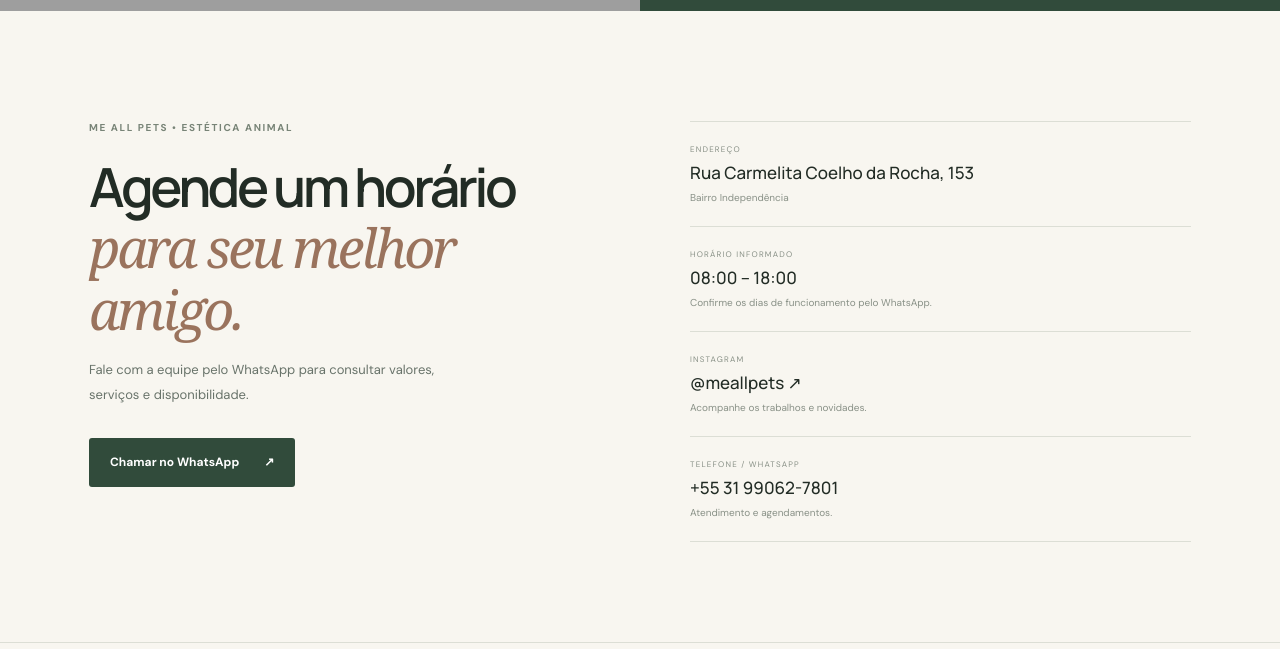
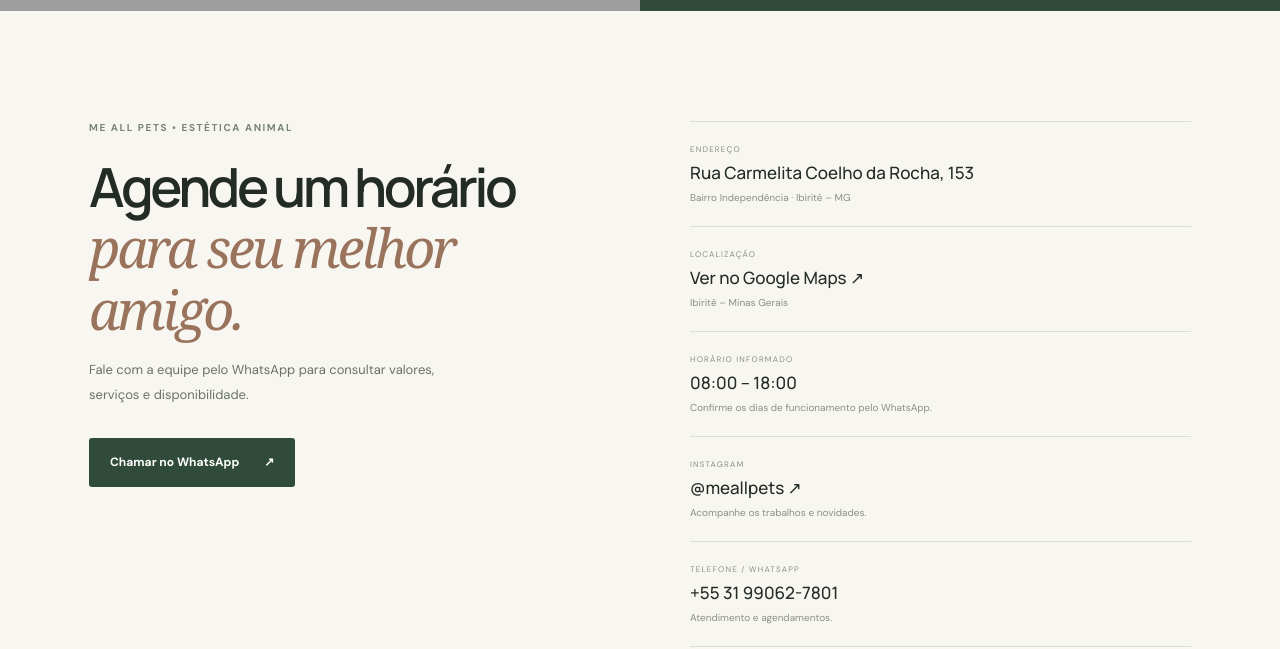
Before and after one commit to jastudiodigital-crypto/site, a plain HTML site: page index.html in a window 1280 px wide. Shown: the part 2360-3009 px from the top of the page. Drawn offline with Linux system fonts and the light colour scheme; grey boxes are pictures that could not be loaded.

Commit message:
Add confirmed city and map link for Me All Pets

```diff
--- a/index.html
+++ b/index.html
@@ -4,7 +4,7 @@
   <meta charset="utf-8">
   <meta name="viewport" content="width=device-width, initial-scale=1">
   <meta name="theme-color" content="#f8f6f0">
-  <meta name="description" content="Me All Pets — estética animal, banho e tosa, hidratação e plaquinhas de identificação. Bairro Independência.">
+  <meta name="description" content="Me All Pets em Ibirité, MG — estética animal, banho e tosa, hidratação e plaquinhas de identificação.">
   <title>Me All Pets | Estética Animal</title>
   <link rel="preconnect" href="https://fonts.googleapis.com">
   <link rel="preconnect" href="https://fonts.gstatic.com" crossorigin>
@@ -66,7 +66,7 @@
 
     <section class="contact section-pad" id="contato">
       <div class="contact-main"><div class="section-kicker">ME ALL PETS • ESTÉTICA ANIMAL</div><h2>Agende um horário<br><em>para seu melhor amigo.</em></h2><p>Fale com a equipe pelo WhatsApp para consultar valores, serviços e disponibilidade.</p><a class="button button-dark" href="https://api.whatsapp.com/send?phone=5531990627801" target="_blank" rel="noopener">Chamar no WhatsApp <span>↗</span></a></div>
-      <div class="contact-details"><div class="detail-row"><span>ENDEREÇO</span><strong>Rua Carmelita Coelho da Rocha, 153</strong><small>Bairro Independência</small></div><div class="detail-row"><span>HORÁRIO INFORMADO</span><strong>08:00 – 18:00</strong><small>Confirme os dias de funcionamento pelo WhatsApp.</small></div><div class="detail-row"><span>INSTAGRAM</span><strong><a href="https://www.instagram.com/meallpets/" target="_blank" rel="noopener">@meallpets ↗</a></strong><small>Acompanhe os trabalhos e novidades.</small></div><div class="detail-row"><span>TELEFONE / WHATSAPP</span><strong>+55 31 99062-7801</strong><small>Atendimento e agendamentos.</small></div></div>
+      <div class="contact-details"><div class="detail-row"><span>ENDEREÇO</span><strong>Rua Carmelita Coelho da Rocha, 153</strong><small>Bairro Independência · Ibirité – MG</small></div><div class="detail-row"><span>LOCALIZAÇÃO</span><strong><a href="https://www.google.com/maps/search/?api=1&query=Rua+Carmelita+Coelho+da+Rocha+153+Ibirite+MG" target="_blank" rel="noopener">Ver no Google Maps ↗</a></strong><small>Ibirité – Minas Gerais</small></div><div class="detail-row"><span>HORÁRIO INFORMADO</span><strong>08:00 – 18:00</strong><small>Confirme os dias de funcionamento pelo WhatsApp.</small></div><div class="detail-row"><span>INSTAGRAM</span><strong><a href="https://www.instagram.com/meallpets/" target="_blank" rel="noopener">@meallpets ↗</a></strong><small>Acompanhe os trabalhos e novidades.</small></div><div class="detail-row"><span>TELEFONE / WHATSAPP</span><strong>+55 31 99062-7801</strong><small>Atendimento e agendamentos.</small></div></div>
     </section>
   </main>
 
```
